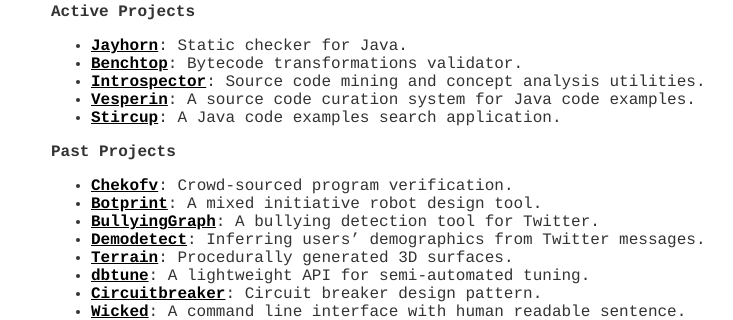
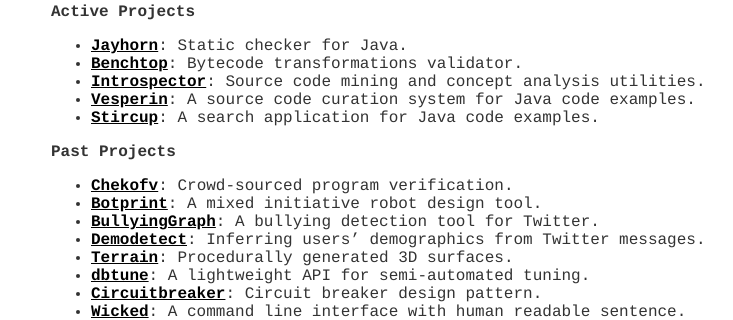
Before and after one commit to hsanchez/hsanchez.github.io, a Jekyll site: the page built from projects/index.md, in a window 1280 px wide. Shown: the part 177-497 px from the top of the page, without its empty margins (259-992 px from the left). Built offline with Jekyll 4.4.1, drawn with Linux system fonts in a browser that asks for light colours.

Commit message:
fixes typo

```diff
--- a/projects/index.md
+++ b/projects/index.md
@@ -11,7 +11,7 @@
 - [**Introspector**](https://github.com/vesperin/introspector): Source code mining and concept analysis utilities.
 <!-- - [**Typical**](https://github.com/vesperin/cue): Ranking code significance based on typicality. -->
 - [**Vesperin**](../posts/thesiswork/tools): A source code curation system for Java code examples.
-- [**Stircup**](https://github.com/vesperin/stircup): A Java code examples search application.
+- [**Stircup**](https://github.com/vesperin/stircup): A search application for Java code examples.
 
 
 ## Past Projects
```
